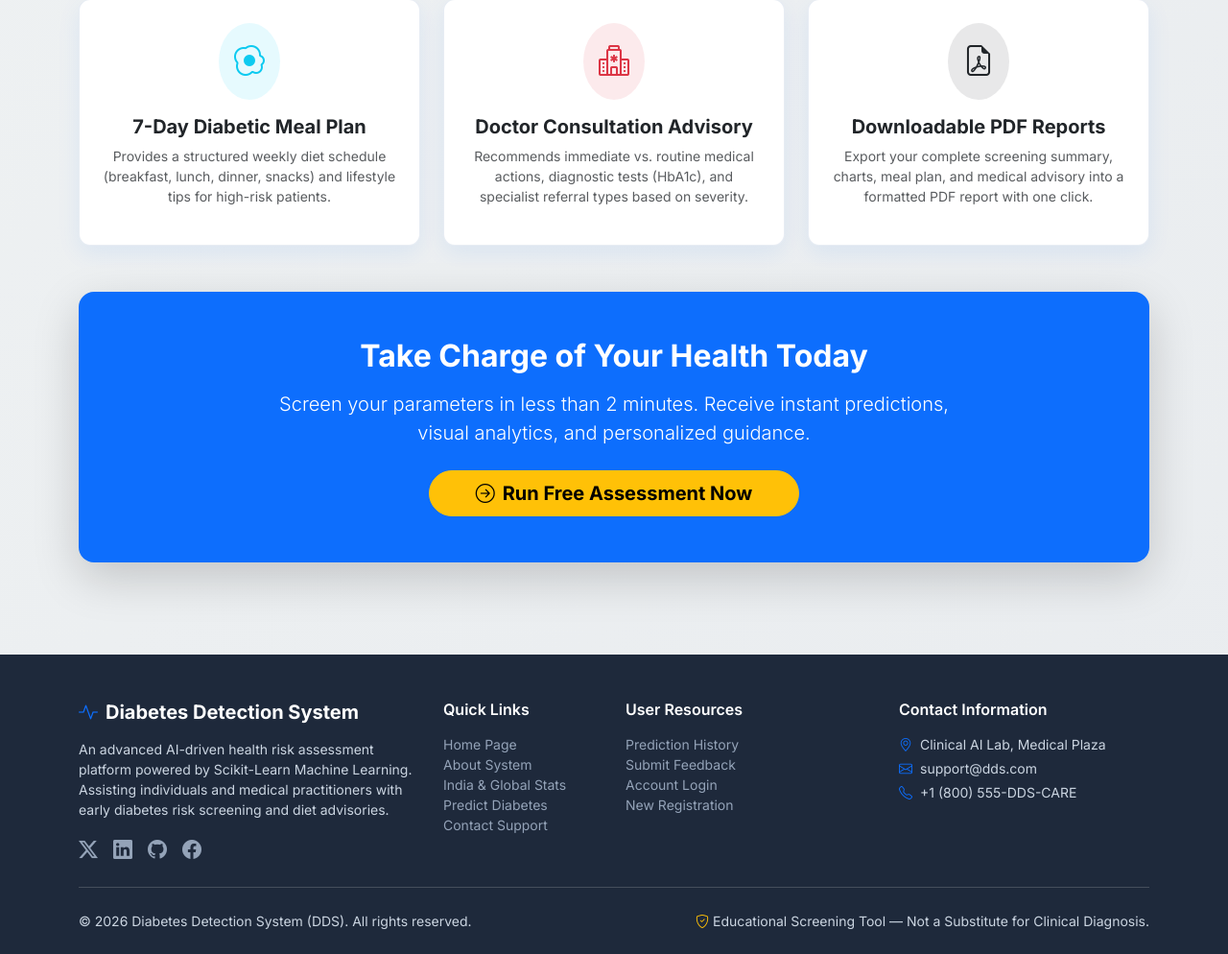
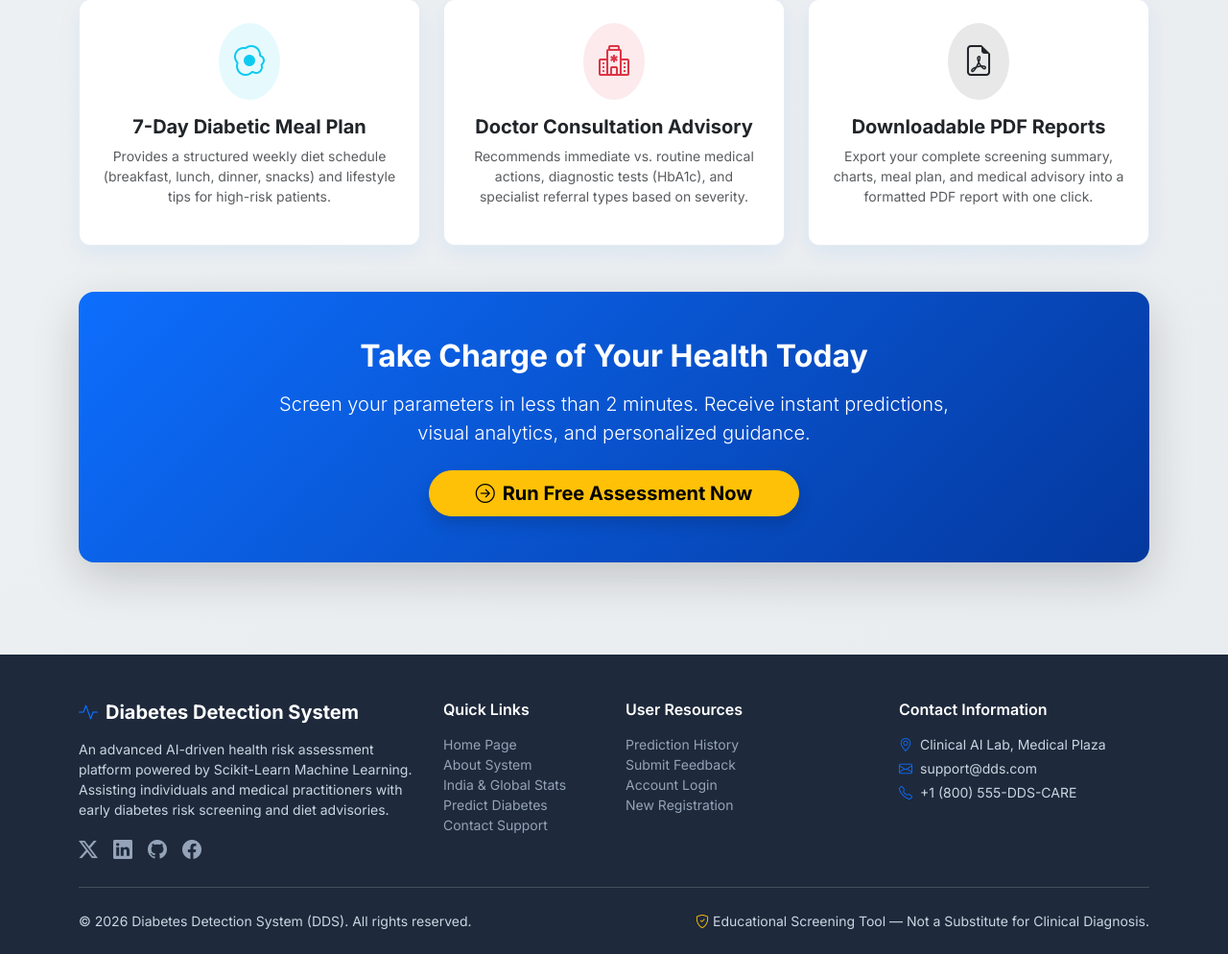
Before and after one commit to Atikbhas/Diabetes-Detection-System, a Flask app: page / in a window 1280 px wide. Shown: the part 3205-4199 px from the top of the page at 96% size. Run offline with Flask 3, Linux system fonts and the light colour scheme.

Commit message:
Fix CTA banner background gradient and text visibility

```diff
--- a/static/css/style.css
+++ b/static/css/style.css
@@ -93,6 +93,11 @@ main.content-wrapper {
   padding: 5rem 0 4rem;
   border-radius: 0 0 24px 24px;
   box-shadow: 0 10px 30px rgba(13, 110, 253, 0.2);
+}
+
+.bg-gradient-primary {
+  background: linear-gradient(135deg, #0d6efd 0%, #04389e 100%) !important;
+  color: #ffffff !important;
 }
 
 .hero-badge {
--- a/templates/home.html
+++ b/templates/home.html
@@ -162,13 +162,13 @@
 
 <!-- CTA Banner -->
 <div class="container my-5">
-    <div class="card bg-primary text-white p-5 rounded-4 text-center shadow-lg border-0">
-        <h2 class="fw-bold mb-3">Take Charge of Your Health Today</h2>
-        <p class="lead mb-4 opacity-90 mx-auto" style="max-width: 700px;">
+    <div class="card bg-gradient-primary text-white p-5 rounded-4 text-center shadow-lg border-0">
+        <h2 class="fw-bold mb-3 text-white">Take Charge of Your Health Today</h2>
+        <p class="lead mb-4 opacity-90 mx-auto text-white" style="max-width: 700px;">
             Screen your parameters in less than 2 minutes. Receive instant predictions, visual analytics, and personalized guidance.
         </p>
         <div>
-            <a href="{{ url_for('predict') }}" class="btn btn-warning btn-lg fw-bold rounded-pill px-5">
+            <a href="#assessment-form" class="btn btn-warning btn-lg fw-bold rounded-pill px-5 shadow">
                 <i class="bi bi-arrow-right-circle me-2"></i>Run Free Assessment Now
             </a>
         </div>
--- a/templates/stats.html
+++ b/templates/stats.html
@@ -280,8 +280,8 @@
 
     <!-- Interactive Call to Action Banner -->
     <div class="card bg-gradient-primary text-white p-5 rounded-4 shadow-lg border-0 text-center">
-        <h2 class="fw-extrabold mb-3">Know Your Risk Before Symptoms Appear</h2>
-        <p class="lead opacity-90 mx-auto mb-4" style="max-width: 750px;">
+        <h2 class="fw-extrabold mb-3 text-white">Know Your Risk Before Symptoms Appear</h2>
+        <p class="lead opacity-90 mx-auto mb-4 text-white" style="max-width: 750px;">
             With nearly 50% of diabetes cases remaining undiagnosed, early screening is your best defense. Use our Machine Learning model to evaluate your 8 clinical metrics in under 2 minutes.
         </p>
         <div>
```
